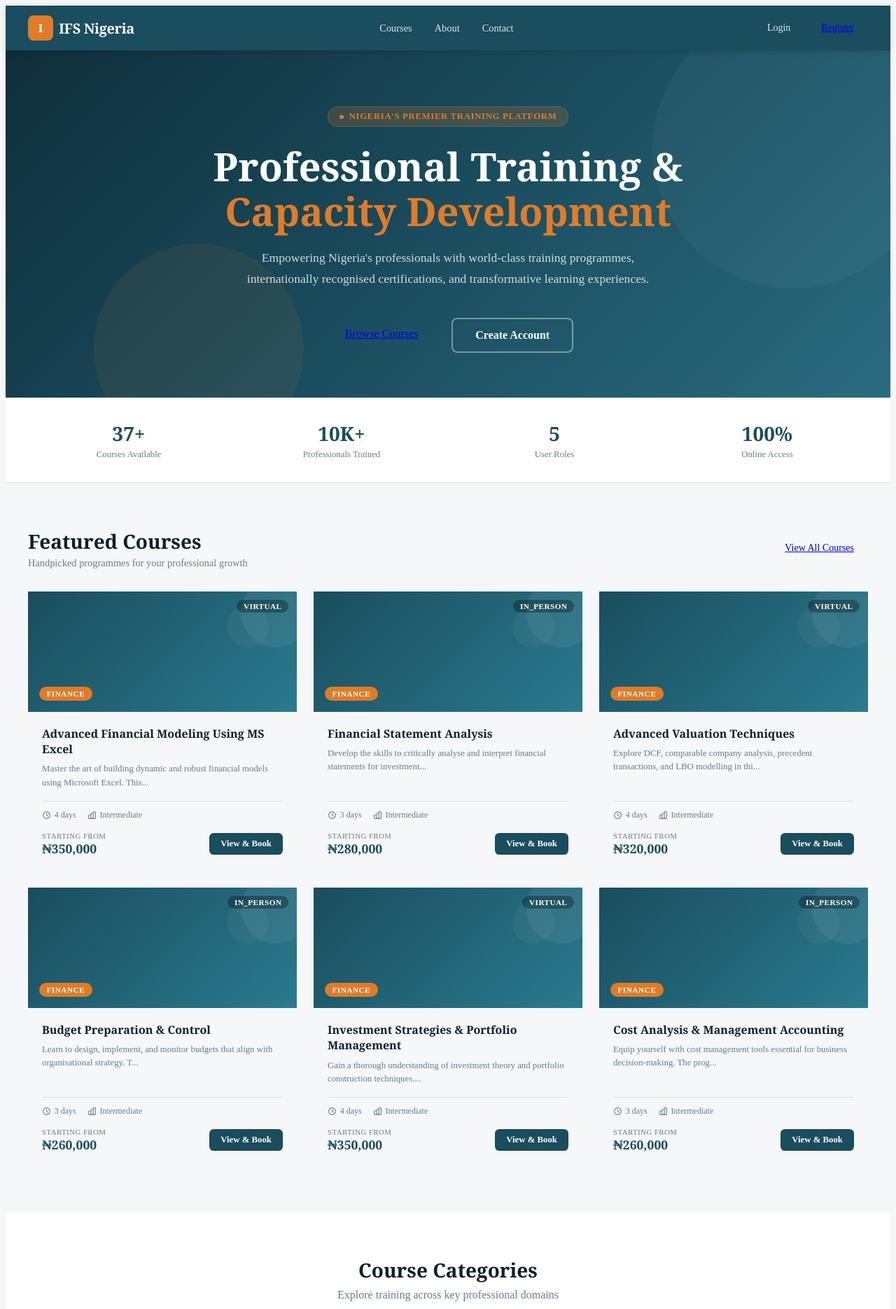
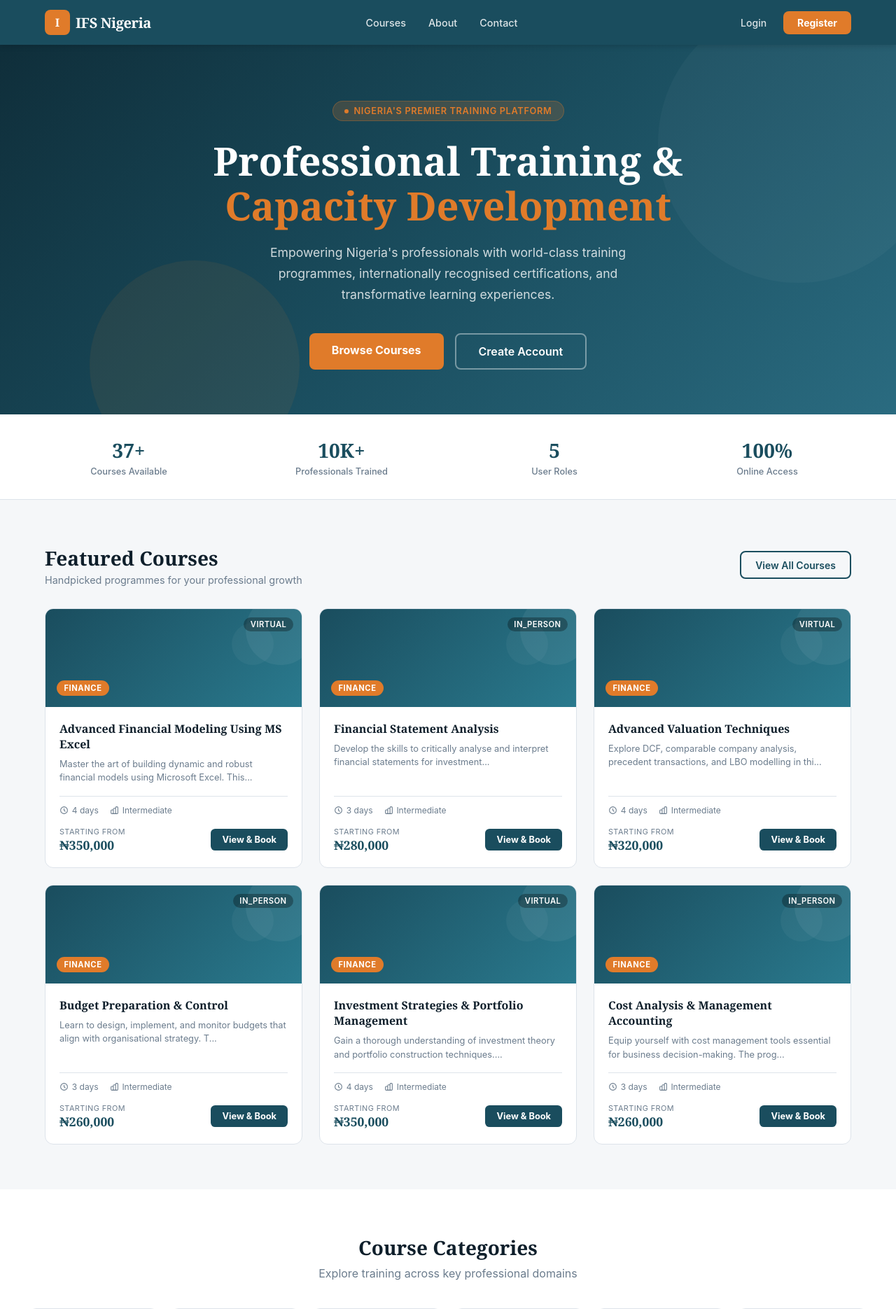
Before and after one commit to oghenenoghie/Training-Learning-Management-System-, a Laravel app: page / in a window 1280 px wide. Shown: the top 1870 px of the page at 70% size. Run offline with Laravel 12, Linux system fonts and the light colour scheme; data comes from the database, SQL or seed files in the repository; some libraries are stand-ins or nearby versions.

Commit message:
Add responsive CSS and fix mobile layout for homepage
Co-Authored-By: Claude Sonnet 4.6 <noreply@anthropic.com>
Claude-Session: https://claude.ai/code/session_01VXGUSHQ1wG8TJdtzxKJAtJ

```diff
--- a/resources/views/layouts/app.blade.php
+++ b/resources/views/layouts/app.blade.php
@@ -7,6 +7,28 @@
     <title>{{ $title ?? 'IFS Nigeria — Training & LMS' }}</title>
     @livewireStyles
     <script defer src="https://cdn.jsdelivr.net/npm/alpinejs@3.x.x/dist/cdn.min.js"></script>
+    <style>
+        *{box-sizing:border-box;}
+        body{margin:0;font-family:-apple-system,BlinkMacSystemFont,'Segoe UI',Roboto,sans-serif;}
+        .btn-primary{background:#E07B2A;color:white;font-weight:700;padding:0.6rem 1.25rem;border-radius:0.5rem;text-decoration:none;display:inline-block;border:none;cursor:pointer;transition:background 0.15s;}
+        .btn-primary:hover{background:#c96b1e;}
+        .btn-outline{border:2px solid #1A4D5E;color:#1A4D5E;font-weight:600;border-radius:0.5rem;text-decoration:none;display:inline-block;transition:all 0.15s;}
+        .btn-outline:hover{background:#1A4D5E;color:white;}
+        .card{background:white;border:1px solid #DDE3EA;border-radius:0.75rem;transition:box-shadow 0.15s;}
+        .card:hover{box-shadow:0 4px 16px rgba(0,0,0,0.08);}
+        .desktop-nav{display:flex;}
+        .mobile-menu-btn{display:none!important;}
+        @media(max-width:768px){
+            .desktop-nav{display:none!important;}
+            .mobile-menu-btn{display:block!important;}
+            .stats-grid{grid-template-columns:repeat(2,1fr)!important;}
+            .hero-btns{flex-direction:column;align-items:center;}
+            .hero-btns a{width:100%;max-width:280px;text-align:center;}
+        }
+        @media(max-width:480px){
+            .stats-grid{grid-template-columns:repeat(2,1fr)!important;}
+        }
+    </style>
 </head>
 <body style="background-color:#F5F7F9; color:#0F1F2B;">
 
--- a/resources/views/welcome.blade.php
+++ b/resources/views/welcome.blade.php
@@ -16,7 +16,7 @@
             <p style="font-size:1.1rem;color:rgba(255,255,255,0.8);line-height:1.7;margin:0 0 2.5rem;max-width:600px;margin-left:auto;margin-right:auto;">
                 Empowering Nigeria's professionals with world-class training programmes, internationally recognised certifications, and transformative learning experiences.
             </p>
-            <div style="display:flex;gap:1rem;justify-content:center;flex-wrap:wrap;">
+            <div class="hero-btns" style="display:flex;gap:1rem;justify-content:center;flex-wrap:wrap;">
                 <a href="/courses" class="btn-primary" style="padding:0.875rem 2rem;font-size:1rem;">Browse Courses</a>
                 <a href="/register" style="border:2px solid rgba(255,255,255,0.4);color:white;font-weight:600;padding:0.875rem 2rem;border-radius:0.5rem;text-decoration:none;font-size:1rem;display:inline-block;">Create Account</a>
             </div>
@@ -25,7 +25,7 @@
 
     {{-- Stats --}}
     <section style="background:white;border-bottom:1px solid #DDE3EA;padding:1.5rem;">
-        <div style="max-width:1200px;margin:0 auto;display:grid;grid-template-columns:repeat(4,1fr);gap:1rem;text-align:center;">
+        <div class="stats-grid" style="max-width:1200px;margin:0 auto;display:grid;grid-template-columns:repeat(4,1fr);gap:1rem;text-align:center;">
             @foreach([['37+','Courses Available'],['10K+','Professionals Trained'],['5','User Roles'],['100%','Online Access']] as $stat)
                 <div style="padding:0.5rem;">
                     <p style="font-size:1.75rem;font-weight:800;color:#1A4D5E;margin:0;font-family:Georgia,serif;">{{ $stat[0] }}</p>
```
